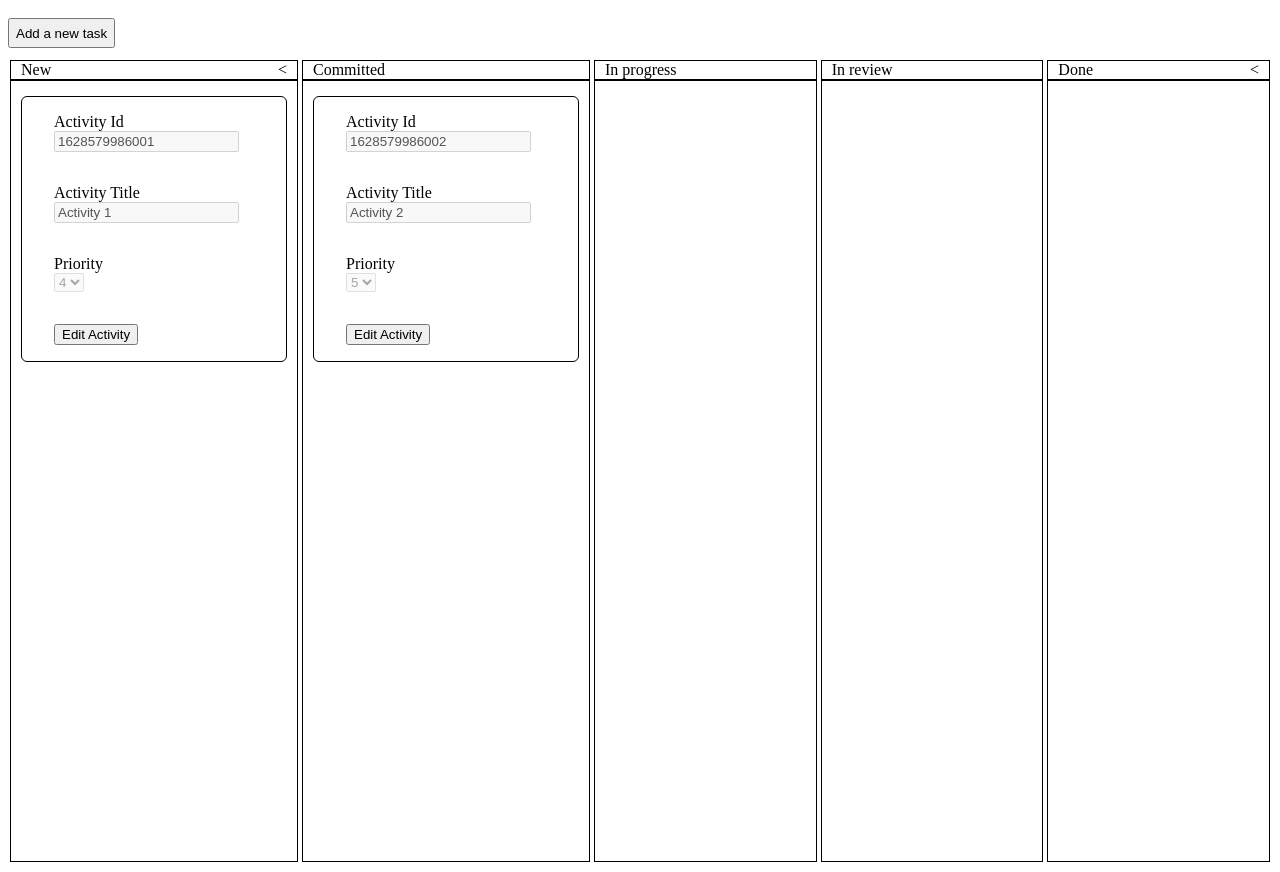
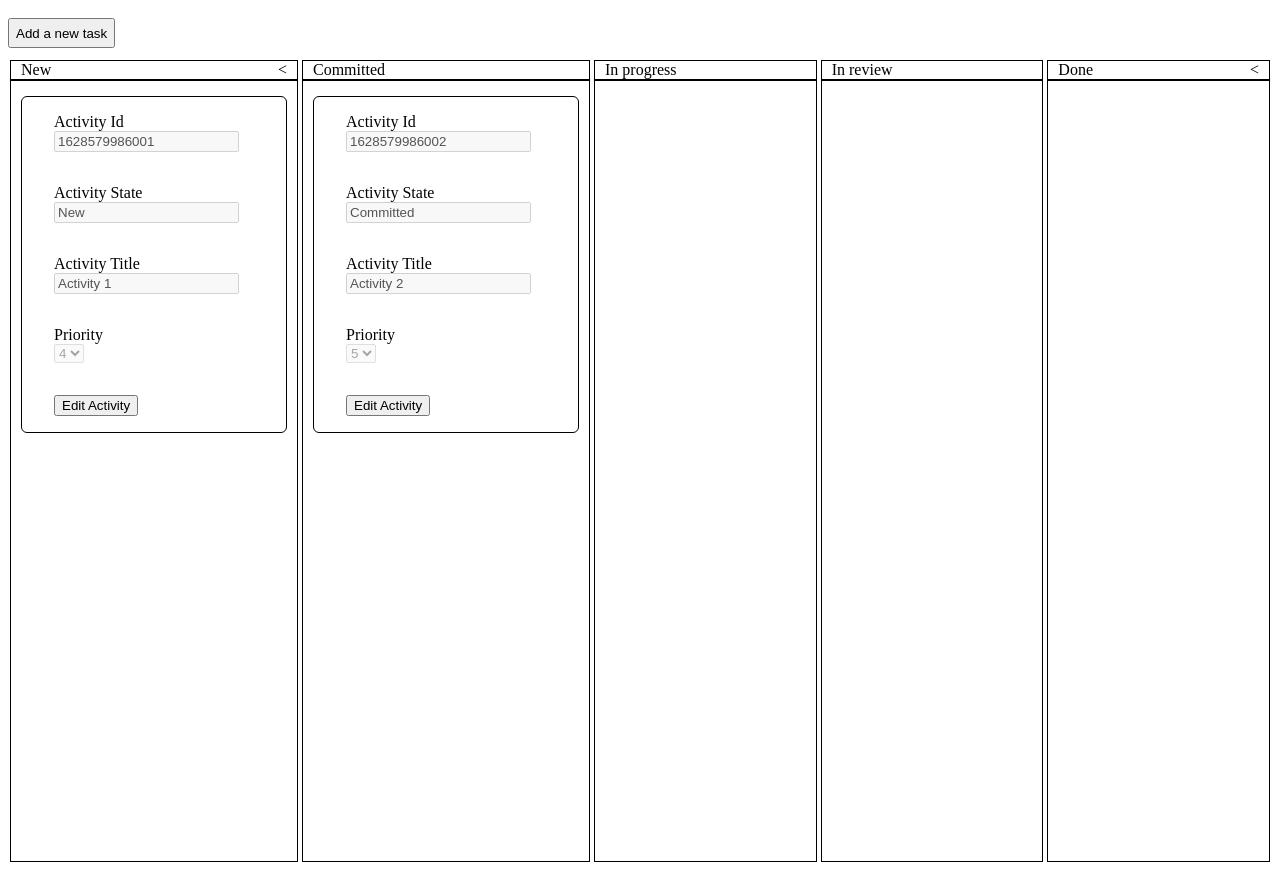
Before and after one commit to devanshdwivedi/activity-tracker, a React (Vite) app: page / in a window 1280 px wide. Built offline with nearby package versions, Linux system fonts and the light colour scheme.

Commit message:
Adding form to Activity

```diff
--- a/src/components/Activity.tsx
+++ b/src/components/Activity.tsx
@@ -1,5 +1,5 @@
 import { useFormik } from "formik";
-import React from "react";
+import React, { useState } from "react";
 import { useGlobalStyles } from "../GlobalStyles";
 
 interface ActivityProps {
@@ -17,29 +17,31 @@ export default function Activity({
   id,
   title,
   activityState,
-  priority,
-  originalEsimate,
-  remainingWork,
-  tags,
-  tasks,
+  priority
 }: ActivityProps) {
+  const [isLocked, setIsLocked] = useState(true);
   const classes = useGlobalStyles({});
 
   const formik = useFormik({
     initialValues: {
       activityTitle: title,
       priority: priority,
+      activityState: activityState,
       id: id,
+    },
+    onReset: () => {
+      setIsLocked(true);
     },
     onSubmit: (values) => {
       console.log("values: ", values);
+      setIsLocked(true);
     },
   });
 
   return (
     <div style={{ margin: "2px 5px" }}>
       <div style={{ padding: "5px" }}>
-        <form onSubmit={formik.handleSubmit}>
+        <form onSubmit={formik.handleSubmit} onReset={formik.handleReset}>
           <fieldset className={classes.myFieldset}>
             <label className={classes.myLabel} htmlFor={"id" + id}>
               Activity Id
@@ -49,8 +51,17 @@ export default function Activity({
               name="id"
               type="text"
               disabled={true}
-              onChange={formik.handleChange}
               value={formik.values.id}
+            />
+            <label className={classes.myLabel} htmlFor={"activityState" + id}>
+              Activity State
+            </label>
+            <input
+              id={"activityState" + id}
+              name="activityState"
+              type="text"
+              disabled={true}
+              value={formik.values.activityState}
             />
             <label className={classes.myLabel} htmlFor={"activityTitle" + id}>
               Activity Title
@@ -59,7 +70,7 @@ export default function Activity({
               id={"activityTitle" + id}
               name="activityTitle"
               type="text"
-              disabled={true}
+              disabled={isLocked}
               onChange={formik.handleChange}
               value={formik.values.activityTitle}
             />
@@ -71,7 +82,7 @@ export default function Activity({
               name="priority"
               value={formik.values.priority}
               onChange={formik.handleChange}
-              disabled={true}
+              disabled={isLocked}
               onBlur={formik.handleBlur}
             >
               <option value={1} label="1" />
@@ -81,7 +92,18 @@ export default function Activity({
               <option value={5} label="5" />
             </select>
             <label className={classes.myLabel}></label>
-            <button type="submit">Edit Activity</button>
+            {
+              !isLocked &&
+              <button type="submit">Edit</button>
+            }
+            {
+              !isLocked &&
+              <button type="reset">Reset</button>
+            }
+            {
+              isLocked &&
+              <button onClick={() => setIsLocked(false)}>Edit Activity</button>
+            }
           </fieldset>
         </form>
       </div>
```
